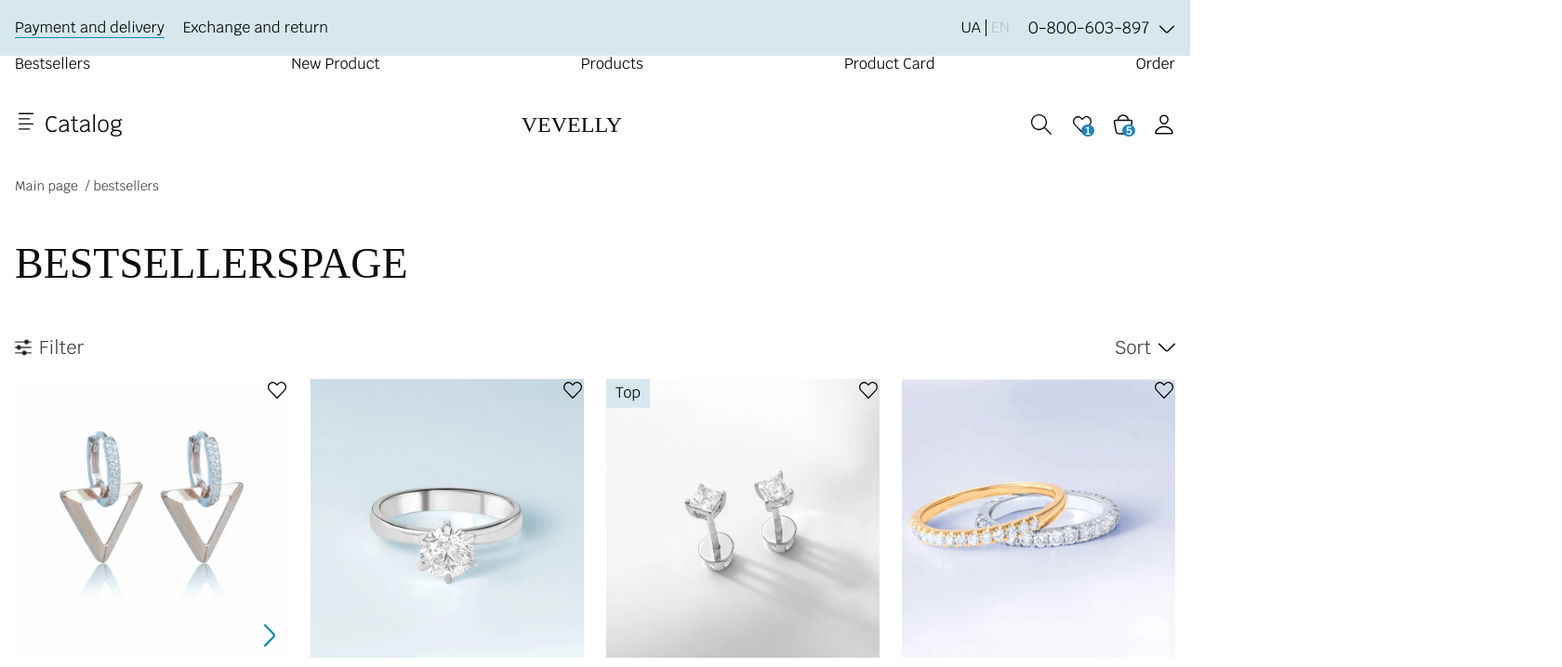
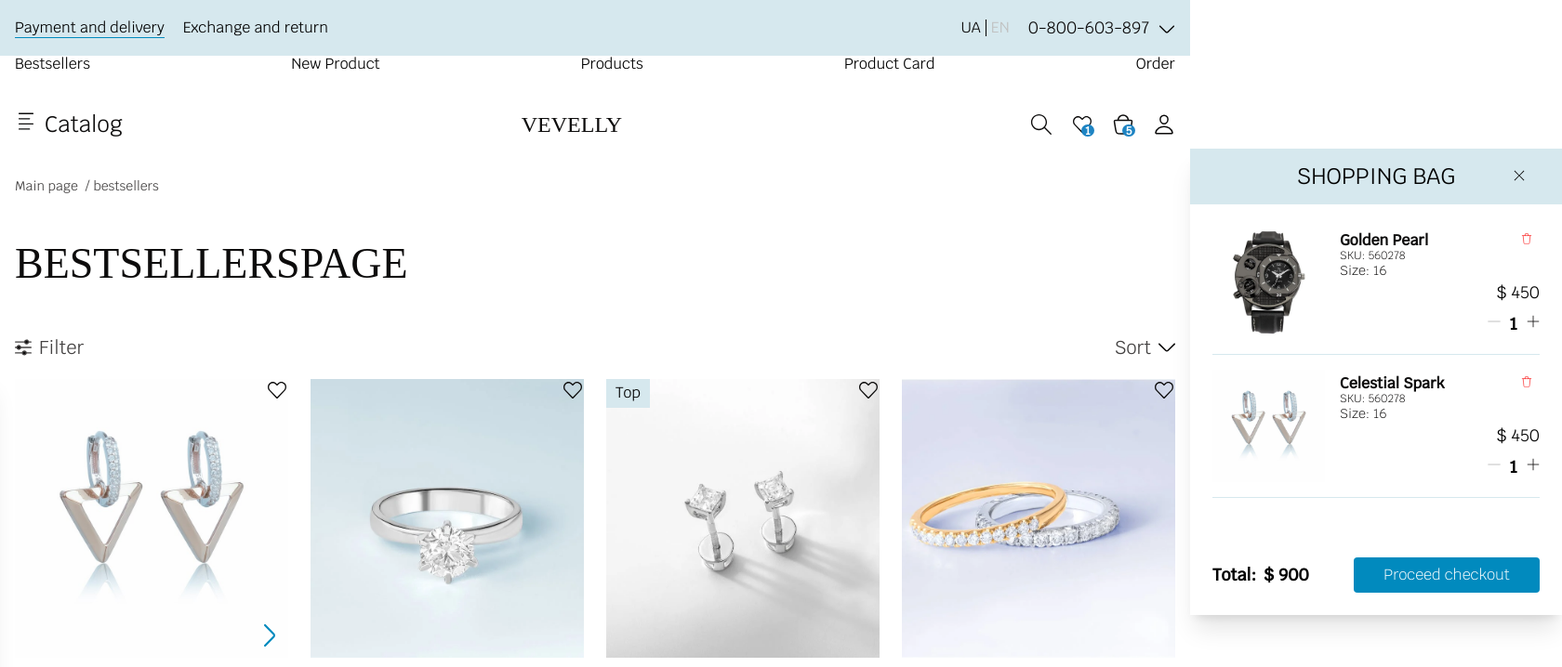
Before and after one commit to serhii-vovchenko/vevelly-store, a React (Vite) app: page /bestsellers in a window 1280 px wide. Shown: the top 718 px of the page at 93% size, 1680 px wide, since content can reach past the window. Built offline with nearby package versions, Linux system fonts and the light colour scheme; a web font is replaced by a local one.

Commit message:
Mini basket + add animation filter and basket

```diff
--- /dev/null
+++ b/src/components/Basket/Basket.tsx
@@ -0,0 +1,63 @@
+import React from 'react';
+import { basket } from '../../seed/seed';
+import Button from '../Button';
+import Icon from '../Icon';
+import { BasketItems } from './BasketItems';
+
+export type BasketType = {
+	id: number;
+	path: string;
+	img: string;
+	title: string;
+	desc: string;
+	sku: number;
+	material: string;
+	size: number;
+	price: number;
+	old_price: number;
+};
+
+interface BasketProps {
+	onClose: () => void;
+}
+
+export const Basket: React.FC<BasketProps> = ({ onClose }) => {
+	const hasItems = basket && Array.isArray(basket) && basket.length > 0;
+
+	return (
+		<div className="shadow-xl w-[400px] bg-white flex flex-col">
+			<div className="basket_header h-15 bg-[#D6E8EE] flex justify-center items-center relative">
+				<div className="basket_title text-2xl uppercase text-center">Shopping bag</div>
+				<div className="absolute top-auto right-10 cursor-pointer" onClick={onClose}>
+					<Icon name="close" width={12} height={12} className="basket_close" />
+				</div>
+			</div>
+			<div className="basket_content flex justify-center items-center flex-col">
+				{hasItems ? (
+					<div className="basket_items w-full p-6">
+						{basket.map(item => (
+							<BasketItems key={item.id} item={item} />
+						))}
+					</div>
+				) : (
+					<p className="basket_empty_text font-light text-lg leading-6 py-10">
+						Your basket is empty
+					</p>
+				)}
+			</div>
+			<div className="basket_footer mt-auto">
+				<div className="basket_footer_total flex justify-between items-center p-6">
+					<div className="flex items-center">
+						<p className="basket_footer_total_text text-lg leading-6 font-bold pr-2">Total: </p>
+						<p className="basket_footer_total_price text-lg leading-6 font-bold ml-2">
+							$ {basket.reduce((total, item) => total + item.price, 0)}
+						</p>
+					</div>
+					<Button type="button" variant="primary" className="!w-[200px]">
+						Proceed checkout
+					</Button>
+				</div>
+			</div>
+		</div>
+	);
+};
--- /dev/null
+++ b/src/components/Basket/BasketItems.tsx
@@ -0,0 +1,45 @@
+import React from 'react';
+import Icon from '../Icon';
+import { BasketType } from './Basket';
+
+interface BasketItemsProps {
+	item: BasketType;
+}
+
+export const BasketItems: React.FC<BasketItemsProps> = ({ item }) => {
+	return (
+		<div className="basket_item flex justify-between items-center w-full mb-4 border-b-[1px] border-[#D6E8EE] pb-4">
+			<div className="basket_item_left flex items-center w-full">
+				<div className="basket_item_img mr-4">
+					<img src={item.img} alt={item.title} className="!h-[121px] object-cover" />
+				</div>
+				<div className="basket_item_info flex-grow relative">
+					<p className="basket_item_title  text-base text-[#0D0C0C] leading-5  font-bold">
+						{item.title}
+					</p>
+					<p className="basket_item_price text-xs text-[#0D0C0C] leading-3 font-light">
+						SKU: {item.sku}
+					</p>
+					<p className="basket_item_price  text-sm text-[#0D0C0C] leading-5  font-light">
+						Size: {item.size}
+					</p>
+					<div className="basket_item_price text-lg flex justify-end items-center ">
+						$ {item.price}
+					</div>
+					<div className="basket_item_count flex justify-end items-center mt-2">
+						<button className="basket_item_count_minus">
+							<Icon name="minus" width={14} height={14} stroke="#c0c0c0" />
+						</button>
+						<div className="basket_item_count_number text-lg leading-6 font-bold mx-2.5">1</div>
+						<button className="basket_item_count_plus">
+							<Icon name="plus" color="none" width={14} height={14} />
+						</button>
+					</div>
+					<button className="basket_item_delete absolute top-0 right-2">
+						<Icon name="delete" color="none" width={12} height={12} />
+					</button>
+				</div>
+			</div>
+		</div>
+	);
+};
--- /dev/null
+++ b/src/components/Filter.tsx
@@ -0,0 +1,54 @@
+import React from 'react';
+import { FilterItemsSeed } from '../seed/seed';
+
+interface FilterProps {
+	onClose: () => void;
+}
+
+export const Filter: React.FC<FilterProps> = ({ onClose }) => {
+	return (
+		<div className="filter shadow-xl w-[300px] bg-white flex flex-col transform transition-transform duration-500 translate-x-0">
+			<div className="filter_content flex flex-col p-6">
+				{FilterItemsSeed.map(item => (
+					<div key={item.title} className="border-b-[1px] border-[#018ABE] mb-5">
+						<h3>{item.title}</h3>
+						{item.title.toLowerCase() === 'розмір' ? (
+							<div className="filter_wrap_size flex gap-3 pb-6 flex-wrap">
+								{item.params.map(param => (
+									<button key={param.name} className="flex items-center">
+										<span className="p-2.5 font-light rounded-sm transition duration-300 ease-in-out py-[3px] px-2.5 w-12 h-6 text-sm text-[#434141] font-normal leading-4.5 border border-[#C0C0C0] !border-[#018ABE]">
+											{param.name}
+										</span>
+									</button>
+								))}
+							</div>
+						) : (
+							<div className="filter_wrap flex flex-col gap-1 pb-6">
+								{item.params.map(param => (
+									<label key={param.name} className="flex items-center">
+										<input type="checkbox" className="w-5.5 h-6" />
+										<span className="ml-3">{param.name}</span>
+									</label>
+								))}
+							</div>
+						)}
+					</div>
+				))}
+				<div className="filter_btn flex flex-row items-center justify-between">
+					<button
+						className="text-lg py-2.5 px-1 leading-6 font-light text-[#434141] border-b-[1px] border-[#018ABE]"
+						onClick={() => console.log('Clear filter')}
+					>
+						Clear all filters
+					</button>
+					<button
+						className="text-lg py-2.5 px-7 leading-6 font-light text-[#434141] bg-[#018ABE] rounded-sm transition duration-300 ease-in-out"
+						onClick={() => console.log('Apply filter')}
+					>
+						Apply
+					</button>
+				</div>
+			</div>
+		</div>
+	);
+};
--- a/src/components/Header/Header.tsx
+++ b/src/components/Header/Header.tsx
@@ -1,6 +1,7 @@
 import clsx from 'clsx';
 import React from 'react';
 import { useSearchStore } from '../../redux/search/useSearchStore';
+import { Basket } from '../Basket/Basket';
 import { Container } from '../Container/Container';
 import Icon from '../Icon';
 import { Menu } from '../Menu/Menu';
@@ -12,6 +13,10 @@ const Header = () => {
 	const [isShowMenu, setIsShowMenu] = React.useState(false);
 	const toggleMenu = () => {
 		setIsShowMenu(!isShowMenu);
+	};
+	const [isShowBasket, setIsShowBasket] = React.useState(false);
+	const toggleBasket = () => {
+		setIsShowBasket(!isShowBasket);
 	};
 	return (
 		<header className="relative">
@@ -33,14 +38,14 @@ const Header = () => {
 						VEVELLY
 					</div>
 					<div className="flex items-center justify-between gap-5">
-						<div className="flex items-center relative">
+						<div className="flex items-center relative" onClick={toggleSearchVisibility}>
 							{isSearchVisible && <Search />}
-							<span className="leading-2.5" onClick={toggleSearchVisibility}>
-								<Icon name="search" className="ml-2.5" />
-							</span>
+							<Icon name="search" className="ml-2.5" />
 						</div>
 						<Icon name="like" badge={1} />
-						<Icon name="basket" color="none" badge={5} />
+						<div className="flex items-center relative" onClick={toggleBasket}>
+							<Icon name="basket" color="none" badge={5} />
+						</div>
 						<Icon name="person" color="none" />
 					</div>
 				</div>
@@ -64,6 +69,17 @@ const Header = () => {
 					</Container>
 				</>
 			)}
+			<div
+				className={clsx(
+					'absolute top-40 right-0 z-50 transform transition-transform duration-500',
+					isShowBasket ? 'translate-x-0' : 'translate-x-full'
+				)}
+			>
+				<Basket onClose={toggleBasket} />
+			</div>
+			{isShowBasket && (
+				<div className="fixed inset-0 bg-black/10 z-40" onClick={toggleBasket}></div>
+			)}
 		</header>
 	);
 };
--- a/src/components/Icon.tsx
+++ b/src/components/Icon.tsx
@@ -6,6 +6,7 @@ type IconProps = {
 	width?: number;
 	height?: number;
 	color?: string;
+	stroke?: string;
 	className?: string;
 };
 
@@ -15,11 +16,12 @@ const Icon: React.FC<IconProps> = ({
 	width = 24,
 	height = 24,
 	color = '#0D0C0C',
+	stroke,
 	className,
 }) => (
 	<div className="relative inline-block">
-		<svg className={className} width={width} height={height} fill={color}>
-			<use href={`/icons_spite2.svg#${name}`} />
+		<svg className={className} width={width} height={height} stroke={stroke} fill={color}>
+			<use href={`/icons_spite6.svg#${name}`} />
 		</svg>
 
 		{badge && badge > 0 && (
--- /dev/null
+++ b/src/pages/Sorting.tsx
@@ -0,0 +1,16 @@
+import React from 'react';
+
+export const Sorting: React.FC = () => {
+	return (
+		<div className="sorting absolute w-[200px] z-10 top-10 -right-16 bg-white px-5 py-2 shadow-xl">
+			<div className="sorting_wrap flex flex-col gap-2 items-start">
+				<button onClick={() => console.log('Sort by Name')}>the lowest price</button>
+				<button onClick={() => console.log('Sort by Name')}>the highest price</button>
+				<button onClick={() => console.log('Sort by Name')}>bestsellers</button>
+				<button onClick={() => console.log('Sort by Name')}>popularity</button>
+				<button onClick={() => console.log('Sort by Name')}>novelty</button>
+				<button onClick={() => console.log('Sort by Price')}>rating</button>
+			</div>
+		</div>
+	);
+};
--- a/src/seed/seed.ts
+++ b/src/seed/seed.ts
@@ -238,3 +238,30 @@ export const FilterItemsSeed = [
 		],
 	},
 ];
+
+export const basket = [
+	{
+		id: 12211,
+		path: 'golden-pearl',
+		img: '/watch1.png',
+		title: 'Golden Pearl',
+		desc: 'White gold ring with a pearl.',
+		sku: 560278,
+		material: 'Silver',
+		size: 16,
+		price: 450,
+		old_price: 550,
+	},
+	{
+		id: 12211,
+		path: 'celestial-spark',
+		img: '/best1.png',
+		title: 'Celestial Spark',
+		desc: 'White gold ring with a pearl.',
+		sku: 560278,
+		material: 'Gold',
+		size: 16,
+		price: 450,
+		old_price: 550,
+	},
+];
```
Also changed, not shown: src/pages/BestsellersPage.tsx (+19 -55 lines), public/icons_spite6.svg.
